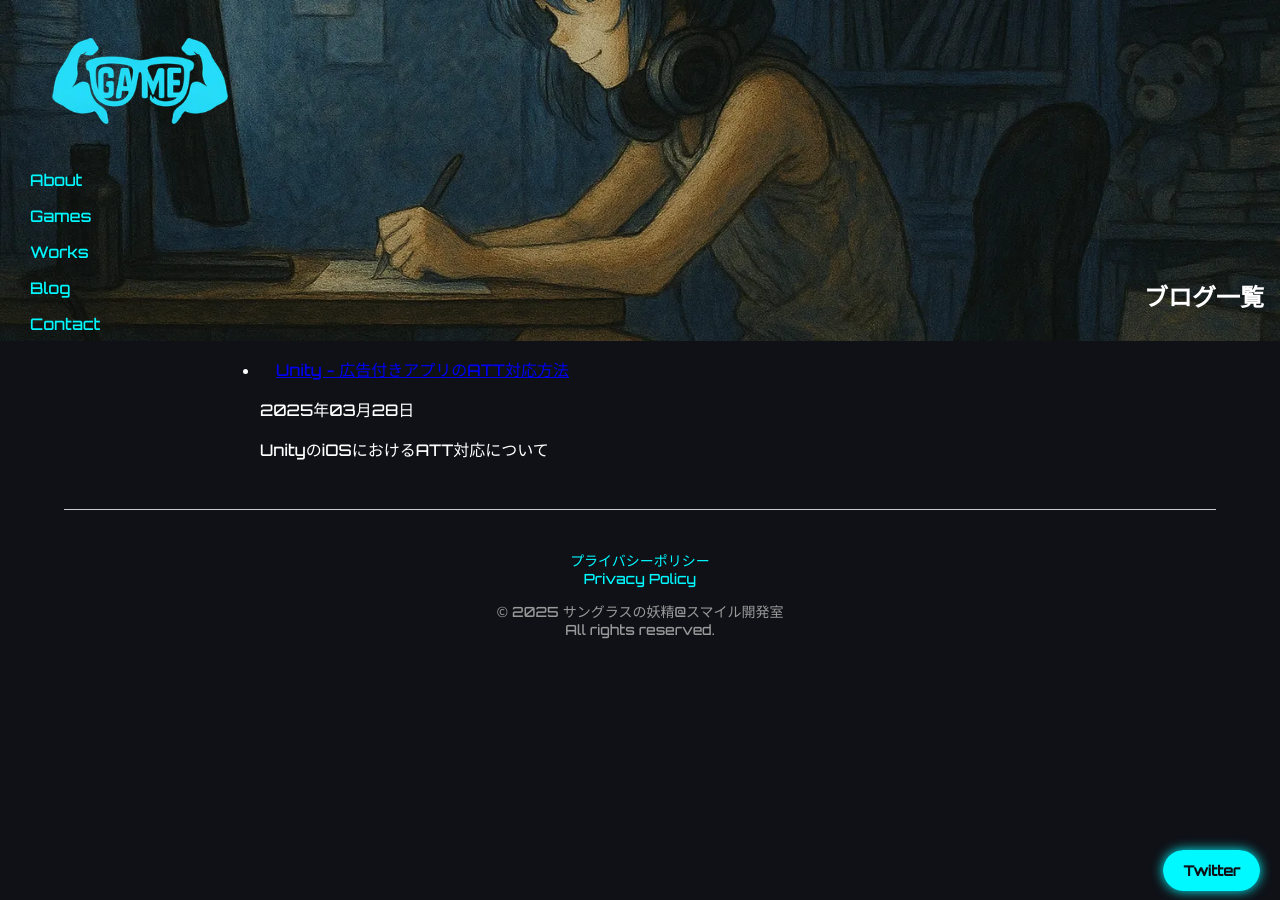
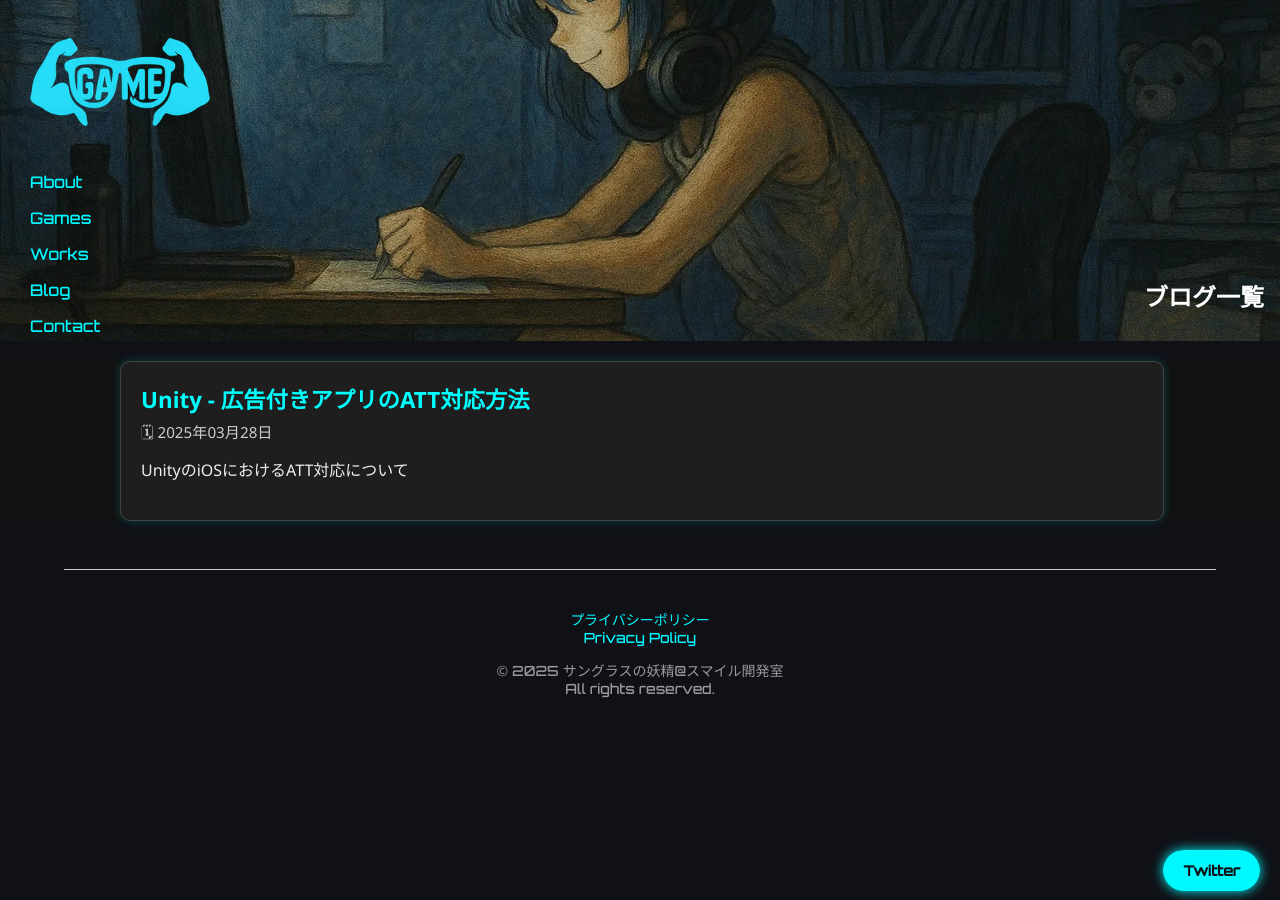
Before and after one commit to k41301175/MuscleDad-SmileLab, a Jekyll site: the page built from blog.html, in a window 1280 px wide. Built offline with Jekyll 4.4.1, drawn with Linux system fonts in a browser that asks for light colours.

Commit message:
adjust sidebar

```diff
--- a/_layouts/contact.html
+++ b/_layouts/contact.html
@@ -1,13 +1,19 @@
 ---
 layout: default
 ---
+<section class="keyvisual keyvisual4">
+    <div>
+    </div>
+</section>
 <section style="padding:20px; text-align: center;">
     <div class="prose max-w-3xl mx-auto">
         {{ content }}
     </div>
 </section>
+<!--
 <section class="block" style="text-align: center;">
     <span class="links"><a href="/index.html">Top</a></span>
 </section>
 
 <script src="/static/js/hide_sidebar.js"></script>
+-->
--- a/blog.html
+++ b/blog.html
@@ -11,18 +11,16 @@ title: ブログ
   </div>
 </section>
 
-<div class="prose max-w-3xl mx-auto">
-  <section class="max-w-3xl mx-auto px-4 py-12" style="padding-left: 220px;">
-    <ul class="space-y-6">
+<section class="post-list">
+  <ul>
     {% for post in site.posts %}
-        <li class="border-b border-gray-700 pb-4">
-          <a href="{{ post.url }}" class="text-2xl text-blue-400 hover:underline font-semibold block">
+      <li class="post-item">
+        <a href="{{ post.url }}" class="post-title">
           {{ post.title }}
         </a>
-          <p class="text-gray-500 text-sm">{{ post.date | date: "%Y年%m月%d日" }}</p>
-          <p class="text-gray-400 mt-1">{{ post.excerpt | strip_html | truncate: 100 }}</p>
+        <p class="post-date">🗓 {{ post.date | date: "%Y年%m月%d日" }}</p>
+        <p class="post-excerpt">{{ post.excerpt | strip_html | truncate: 100 }}</p>
       </li>
     {% endfor %}
   </ul>
 </section>
-</div>
--- a/static/css/default.css
+++ b/static/css/default.css
@@ -11,7 +11,7 @@ body {
   position: fixed;
   top: 0;
   left: 0;
-  width: 220px;
+  width: 120px;
   height: 100vh;
   background-color: transparent;
   display: flex;
@@ -54,7 +54,7 @@ body {
 }
 
 .logo-img {
-  max-width: 80%;
+  max-width: 150%;
   height: auto;
   display: block;
   margin: 0 auto; /* 中央寄せしたい場合 */
@@ -92,7 +92,7 @@ body {
 
 .keyvisual4 {
   background-image: url('https://raw.githubusercontent.com/k41301175/MuscleDad-SmileLab/refs/heads/main/static/img/Key_visual4.webp');
-  aspect-ratio: 5 / 1;
+  aspect-ratio: 5 / 2;
 }
 
 .keyvisual5 {
@@ -190,3 +190,55 @@ body {
   width: 100%;
   height: 100%;
 }
+
+.post-list {
+  padding-left: 120px;
+  background-color: #111;
+  color: #f0f0f0;
+  font-family: 'Segoe UI', sans-serif;
+}
+
+.post-list ul {
+  list-style: none;
+  padding: 0;
+  margin-top: 20px;
+  margin-right: 10%;
+}
+
+.post-item {
+  background: #1e1e1e;
+  border: 1px solid #444;
+  margin-bottom: 20px;
+  padding: 20px;
+  border-radius: 10px;
+  box-shadow: 0 0 10px #0ff3;
+  transition: transform 0.2s ease, box-shadow 0.2s ease;
+}
+
+.post-item:hover {
+  transform: translateY(-3px);
+  box-shadow: 0 0 15px #0ff9;
+}
+
+.post-title {
+  color: #0ff;
+  font-size: 1.4em;
+  font-weight: bold;
+  text-decoration: none;
+}
+
+.post-title:hover {
+  text-decoration: underline;
+}
+
+.post-date {
+  margin: 5px 0;
+  color: #ccc;
+  font-size: 0.95em;
+}
+
+.post-excerpt {
+  margin-top: 10px;
+  line-height: 1.6;
+  color: #eee;
+}
```
Lines whose indentation alone changed are shown as unchanged.
